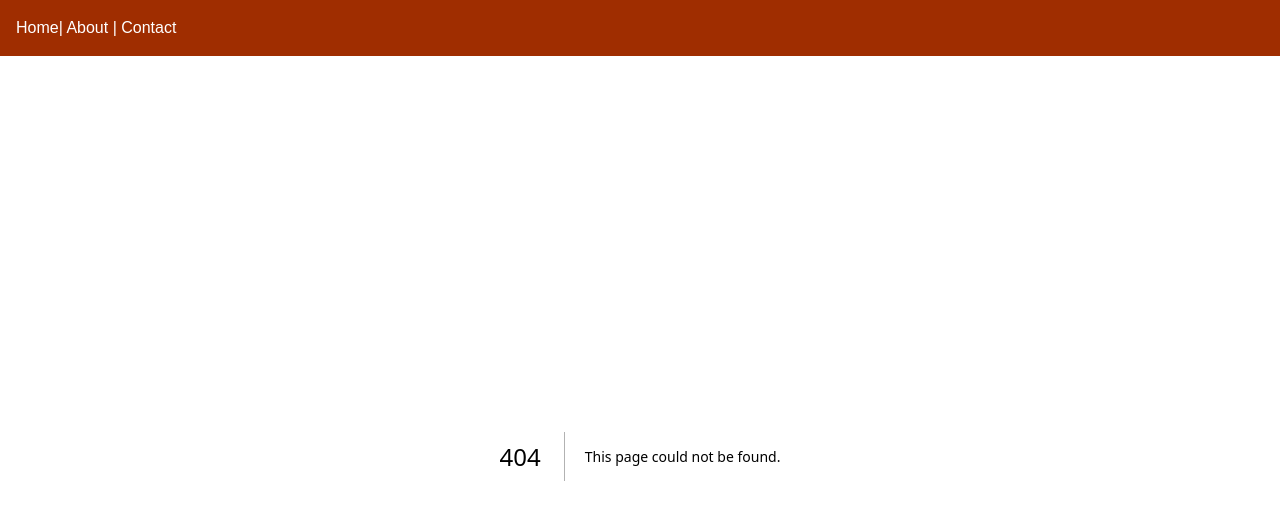
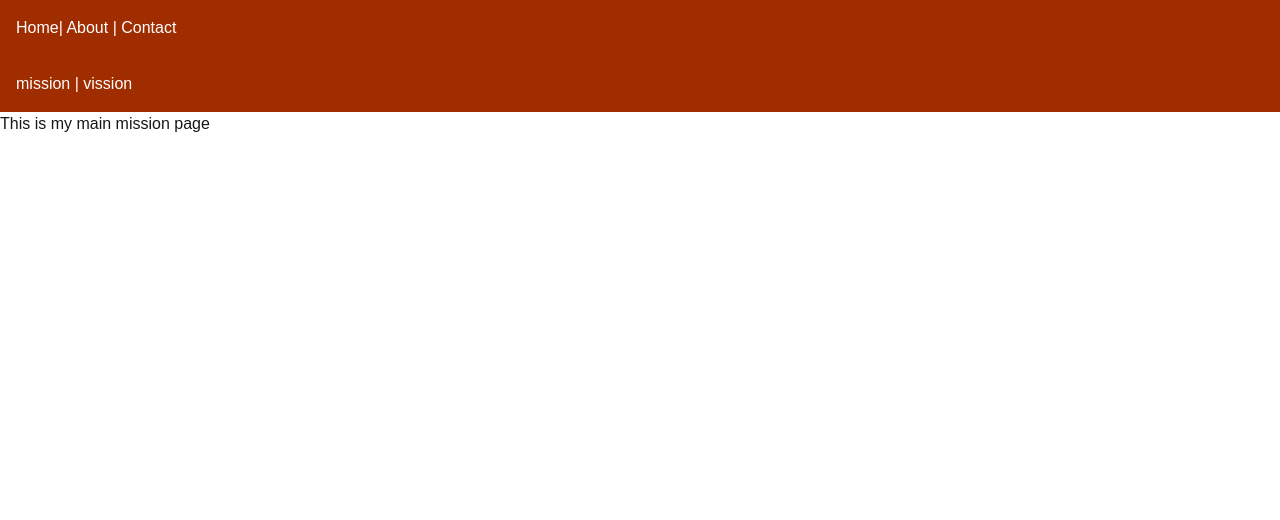
Before and after one commit to symadev/next_app, a Next.js app: page /about/mission in a window 1280 px wide. Before the commit this address had no page. Shown: the top 520 px of the page. Built offline with nearby package versions, Linux system fonts and the light colour scheme.

Commit message:
added files

```diff
--- /dev/null
+++ b/app/about/layout.js
@@ -0,0 +1,14 @@
+import React from 'react'
+
+
+export default function AboutLayout({ children }) {
+  return (
+    <div>
+
+        <nav className="p-4 bg-orange-800 text-white font-medium">
+          mission  | vission
+        </nav>
+        {children}
+    </div>
+  )
+}
--- /dev/null
+++ b/app/about/mission/page.js
@@ -0,0 +1,7 @@
+import React from 'react'
+
+export default function missionPage() {
+  return (
+    <div>This is my main mission page </div>
+  )
+}
```
